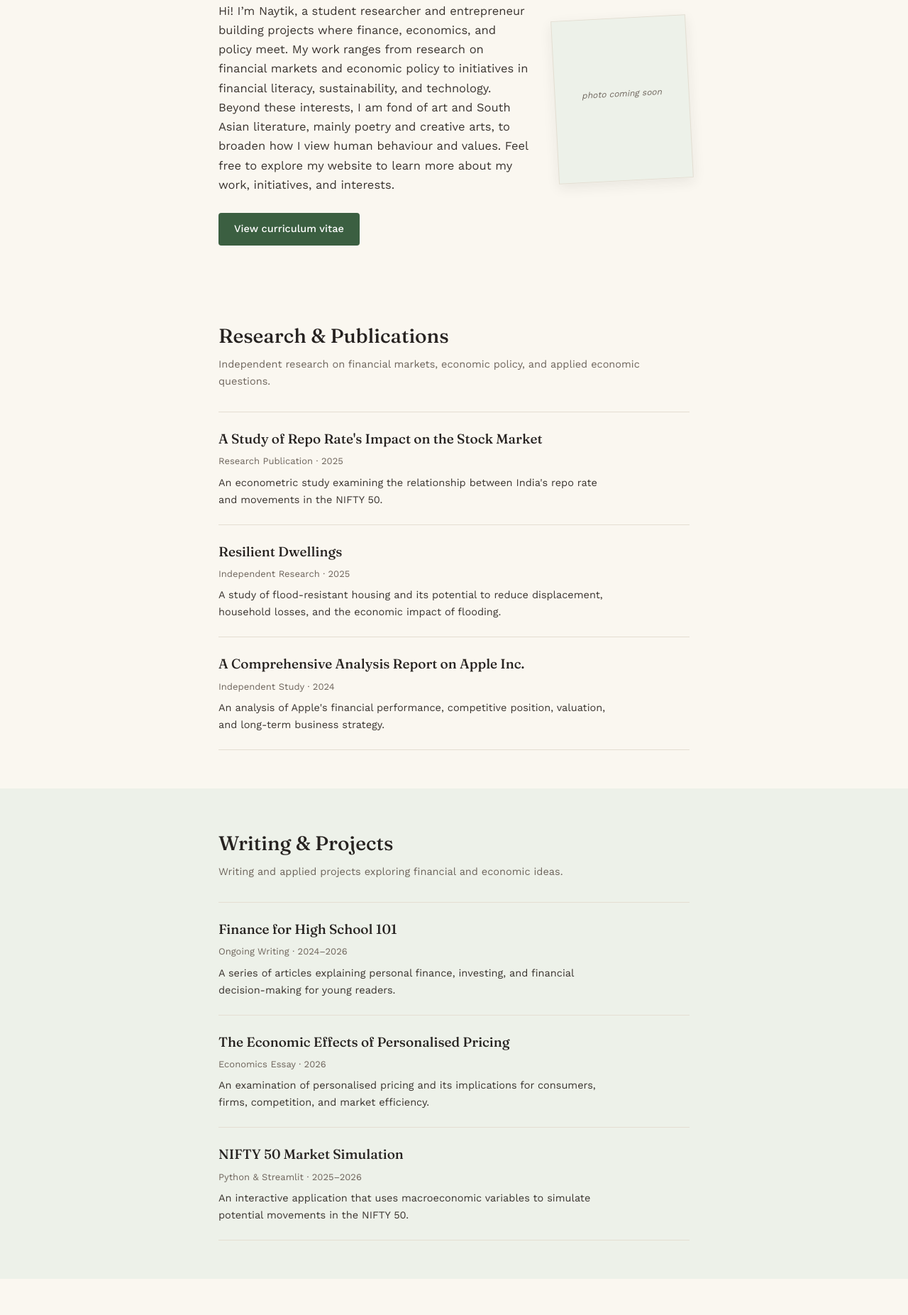
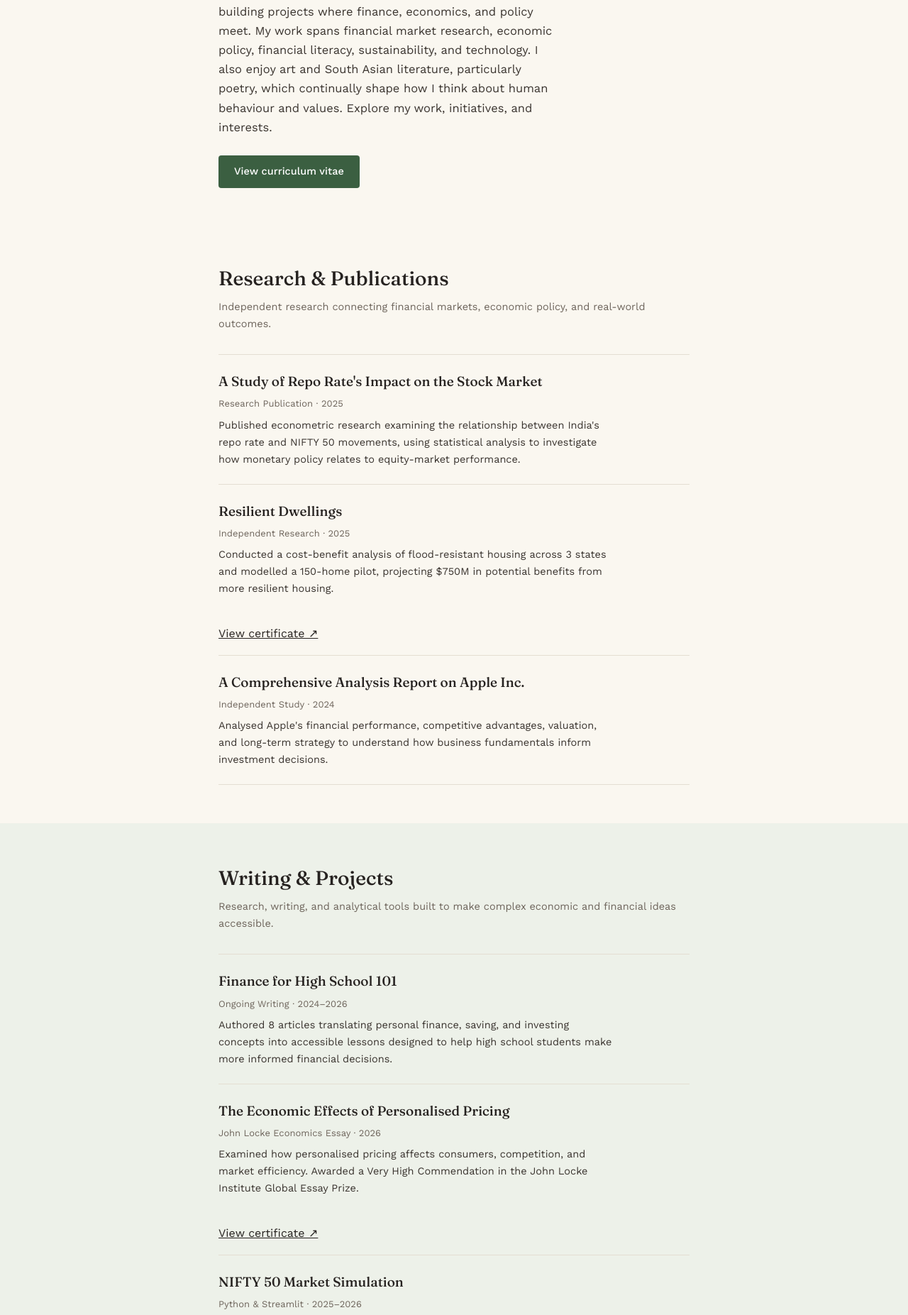
Before and after one commit to themarketmodel/website, a plain HTML site: page index.html in a window 1280 px wide. Shown: the part 149-2002 px from the top of the page at 71% size. Drawn offline with nearby package versions, Linux system fonts and the light colour scheme.

Commit message:
Add files via upload

````diff
--- a/index.html
+++ b/index.html
@@ -1,10 +1,10 @@
-```html
+
 <!DOCTYPE html>
 <html lang="en">
 <head>
     <meta charset="UTF-8">
     <meta name="viewport" content="width=device-width, initial-scale=1.0">
-    <title>Naytik Jain</title>
+    <title>I'm Naytik... Welcome to my website</title>
     <link rel="stylesheet" href="style.css">
     <link rel="preconnect" href="https://fonts.googleapis.com">
     <link href="https://fonts.googleapis.com/css2?family=Fraunces:opsz,wght@9..144,400;9..144,500;9..144,600&family=Work+Sans:wght@400;500;600&display=swap" rel="stylesheet">
@@ -14,23 +14,15 @@
 
 <header class="hero" id="home">
     <div class="hero-text">
-        <h1>Naytik Jain</h1>
+        <h1>it's Naytik here.</h1>
         <p>
-            Hi! I’m Naytik, a student researcher and entrepreneur building projects where
-            finance, economics, and policy meet. My work ranges from research on financial markets and
-            economic policy to initiatives in financial literacy, sustainability,
-            and technology. Beyond these interests, I am fond of art and South Asian literature,
-            mainly poetry and creative arts, to broaden how I view human behaviour and values.
-            Feel free to explore my website to learn more about my work, initiatives, and
-            interests.
+            Hi! I’m Naytik Jain, a student researcher and entrepreneur building projects where
+            finance, economics, and policy meet. My work spans financial market research,
+            economic policy, financial literacy, sustainability, and technology. I also enjoy
+            art and South Asian literature, particularly poetry, which continually shape how
+            I think about human behaviour and values. Explore my work, initiatives, and interests.
         </p>
-        <a href="resume.pdf" class="btn" target="_blank" rel="noopener">View curriculum vitae</a>
-    </div>
-
-    <div class="hero-photo">
-        <div class="polaroid">
-            <img src="photo.jpg" alt="Naytik Jain" onerror="this.style.display='none'; this.parentElement.classList.add('no-photo')">
-        </div>
+        <a href="naytikjaincv.pdf" class="btn" target="_blank" rel="noopener">View curriculum vitae</a>
     </div>
 </header>
 
@@ -39,7 +31,7 @@
     <div class="section-inner">
         <h2>Research &amp; Publications</h2>
         <p class="section-note">
-            Independent research on financial markets, economic policy, and applied economic questions.
+            Independent research connecting financial markets, economic policy, and real-world outcomes.
         </p>
 
         <div class="entry-list">
@@ -48,8 +40,9 @@
                 <h3>A Study of Repo Rate's Impact on the Stock Market</h3>
                 <p class="entry-meta">Research Publication · 2025</p>
                 <p class="entry-desc">
-                    An econometric study examining the relationship between India's repo rate
-                    and movements in the NIFTY 50.
+                    Published econometric research examining the relationship between India's
+                    repo rate and NIFTY 50 movements, using statistical analysis to investigate
+                    how monetary policy relates to equity-market performance.
                 </p>
             </a>
 
@@ -57,17 +50,20 @@
                 <h3>Resilient Dwellings</h3>
                 <p class="entry-meta">Independent Research · 2025</p>
                 <p class="entry-desc">
-                    A study of flood-resistant housing and its potential to reduce displacement,
-                    household losses, and the economic impact of flooding.
+                    Conducted a cost-benefit analysis of flood-resistant housing across 3 states
+                    and modelled a 150-home pilot, projecting $750M in potential benefits from
+                    more resilient housing.
                 </p>
             </a>
+            <p><a href="ngo-certificate.pdf" target="_blank" rel="noopener">View certificate ↗</a></p>
 
             <a class="entry" href="apple-analysis-report.pdf" target="_blank" rel="noopener">
                 <h3>A Comprehensive Analysis Report on Apple Inc.</h3>
                 <p class="entry-meta">Independent Study · 2024</p>
                 <p class="entry-desc">
-                    An analysis of Apple's financial performance, competitive position,
-                    valuation, and long-term business strategy.
+                    Analysed Apple's financial performance, competitive advantages, valuation,
+                    and long-term strategy to understand how business fundamentals inform
+                    investment decisions.
                 </p>
             </a>
 
@@ -80,7 +76,7 @@
     <div class="section-inner">
         <h2>Writing &amp; Projects</h2>
         <p class="section-note">
-            Writing and applied projects exploring financial and economic ideas.
+            Research, writing, and analytical tools built to make complex economic and financial ideas accessible.
         </p>
 
         <div class="entry-list">
@@ -89,26 +85,30 @@
                 <h3>Finance for High School 101</h3>
                 <p class="entry-meta">Ongoing Writing · 2024–2026</p>
                 <p class="entry-desc">
-                    A series of articles explaining personal finance, investing, and
-                    financial decision-making for young readers.
+                    Authored 8 articles translating personal finance, saving, and investing
+                    concepts into accessible lessons designed to help high school students
+                    make more informed financial decisions.
                 </p>
             </a>
 
             <a class="entry" href="john-locke-essay.pdf" target="_blank" rel="noopener">
                 <h3>The Economic Effects of Personalised Pricing</h3>
-                <p class="entry-meta">Economics Essay · 2026</p>
+                <p class="entry-meta">John Locke Economics Essay · 2026</p>
                 <p class="entry-desc">
-                    An examination of personalised pricing and its implications for
-                    consumers, firms, competition, and market efficiency.
+                    Examined how personalised pricing affects consumers, competition, and market
+                    efficiency. Awarded a Very High Commendation in the John Locke Institute
+                    Global Essay Prize.
                 </p>
             </a>
+            <p><a href="john-locke-certificate.pdf" target="_blank" rel="noopener">View certificate ↗</a></p>
 
-            <a class="entry" href="nifty-simulation.pdf" target="_blank" rel="noopener">
+            <a class="entry" href="https://themarketmodel.github.io/lab/" target="_blank" rel="noopener">
                 <h3>NIFTY 50 Market Simulation</h3>
                 <p class="entry-meta">Python &amp; Streamlit · 2025–2026</p>
                 <p class="entry-desc">
-                    An interactive application that uses macroeconomic variables to
-                    simulate potential movements in the NIFTY 50.
+                    Built an interactive Python simulator using 24+ years of market data and
+                    econometric modelling to explore market relationships. The tool has been
+                    used by 30+ teachers.
                 </p>
             </a>
 
@@ -121,7 +121,7 @@
     <div class="section-inner">
         <h2>Entrepreneurial Initiatives</h2>
         <p class="section-note">
-            Initiatives developed to address practical social, economic, and technological challenges.
+            Building practical solutions at the intersection of financial inclusion, sustainability, and technology.
         </p>
 
         <div class="entry-list">
@@ -130,8 +130,9 @@
                 <h3>The Saathis</h3>
                 <p class="entry-meta">Financial Literacy Initiative · 2024–2026</p>
                 <p class="entry-desc">
-                    A financial literacy initiative focused on making practical financial
-                    knowledge accessible to underserved communities.
+                    Founded a financial literacy initiative that reached 1,200+ workers and
+                    students through 15 workshops, partnered with HDFC Bank and investor
+                    Manekk Jain, and helped 300+ participants act on saving and investing.
                 </p>
             </a>
 
@@ -139,17 +140,21 @@
                 <h3>Pehchaan</h3>
                 <p class="entry-meta">Social Enterprise · 2025–2026</p>
                 <p class="entry-desc">
-                    A social enterprise that explores the commercial use of discarded
-                    fabric through upcycled consumer products.
+                    Built a social enterprise turning discarded fabric into 2,000+ upcycled
+                    products, generating $1,500+ in revenue and partnering with 8 retailers
+                    while creating income opportunities for women artisans. Awarded Risers
+                    Accelerator Sustainable Entrepreneur 2026.
                 </p>
             </a>
+            <p><a href="pehchaan-certificate.pdf" target="_blank" rel="noopener">View certificate ↗</a></p>
 
             <a class="entry" href="https://hearthaven.streamlit.app" target="_blank" rel="noopener">
                 <h3>HeartHaven</h3>
-                <p class="entry-meta">AI &amp; Technology Project · 2024-2026</p>
+                <p class="entry-meta">AI &amp; Technology Project · 2024–2026</p>
                 <p class="entry-desc">
-                    An AI-based prototype exploring more accessible and inclusive
-                    approaches to digital support.
+                    Developed a Python-based AI tool focused on accessible LGBTQ+ mental
+                    health support and contributed to chatbot development for PrideMantra,
+                    helping extend digital support to an international audience.
                 </p>
             </a>
 
@@ -166,7 +171,7 @@
             <p>New Delhi, India</p>
         </div>
 
-        <a href="resume.pdf" class="btn" target="_blank" rel="noopener">
+        <a href="naytikjaincv.pdf" class="btn" target="_blank" rel="noopener">
             View curriculum vitae
         </a>
     </div>
@@ -174,4 +179,3 @@
 
 </body>
 </html>
-```
````
Also changed, not shown: 4 other files.
